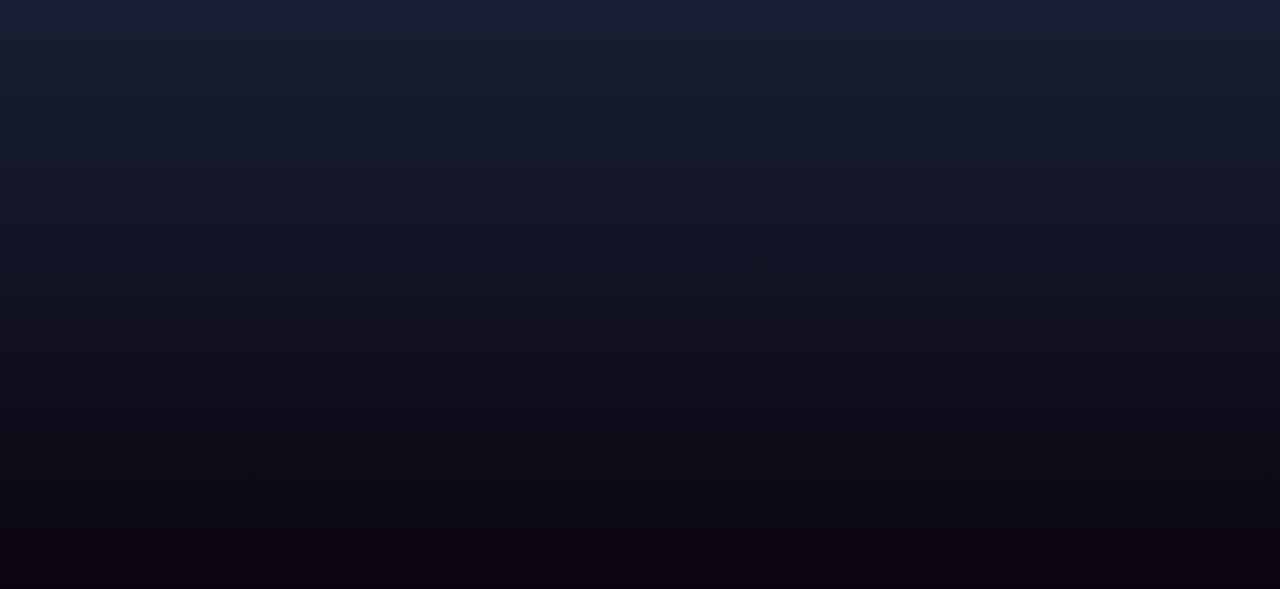
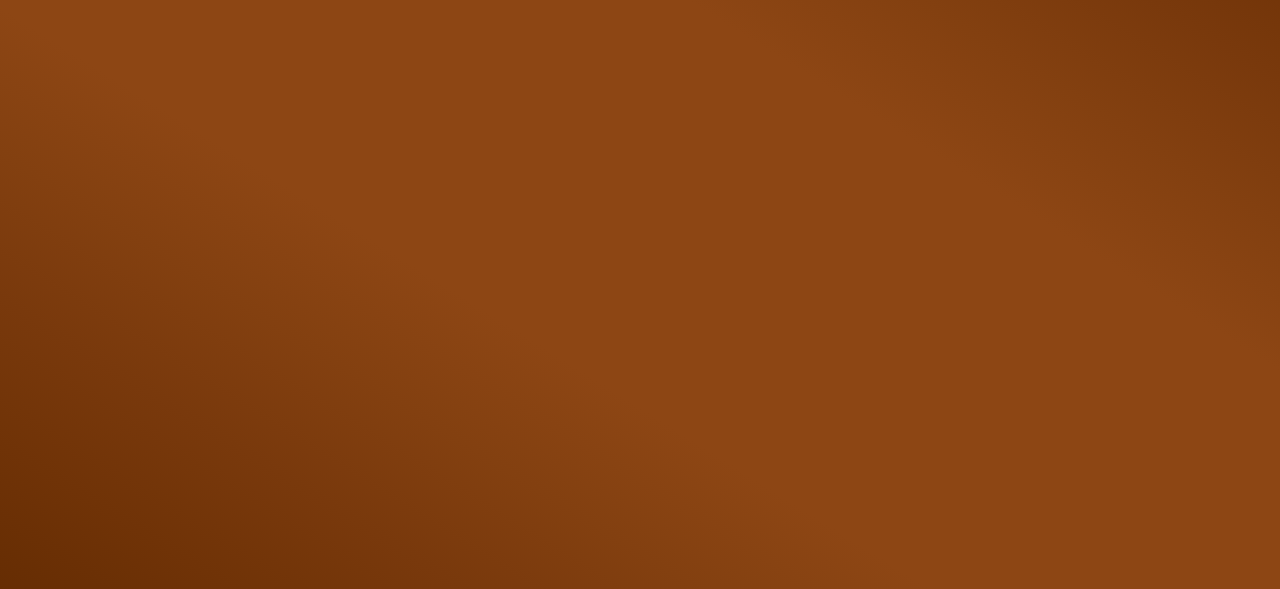
Before and after one commit to benevolent-games/mule, a website with bundled scripts: page index.html in a window 1280 px wide. Shown: the part 211-800 px from the top of the page. Built offline with nearby package versions, Linux system fonts and the light colour scheme; files whose address does not match are found by name; a web font is replaced by a local one.

Commit message:
style: demo page

```diff
--- a/index.css
+++ b/index.css
@@ -9,9 +9,9 @@
 
 html {
 	font-family: "Gentium Book Basic", serif;
-	/* background: fixed linear-gradient(135deg, #321b41, #160c1d); */
-	background: fixed linear-gradient(180deg, #1b2941, #0c0511);
+	background: linear-gradient(to right top, #662d03, #703307, #79390c, #834010, #8d4614, #8d4614, #8d4614, #8d4614, #834010, #79390c, #703307, #662d03);
 	color: whitesmoke;
+	height: 100%;
 }
 
 header {
```
